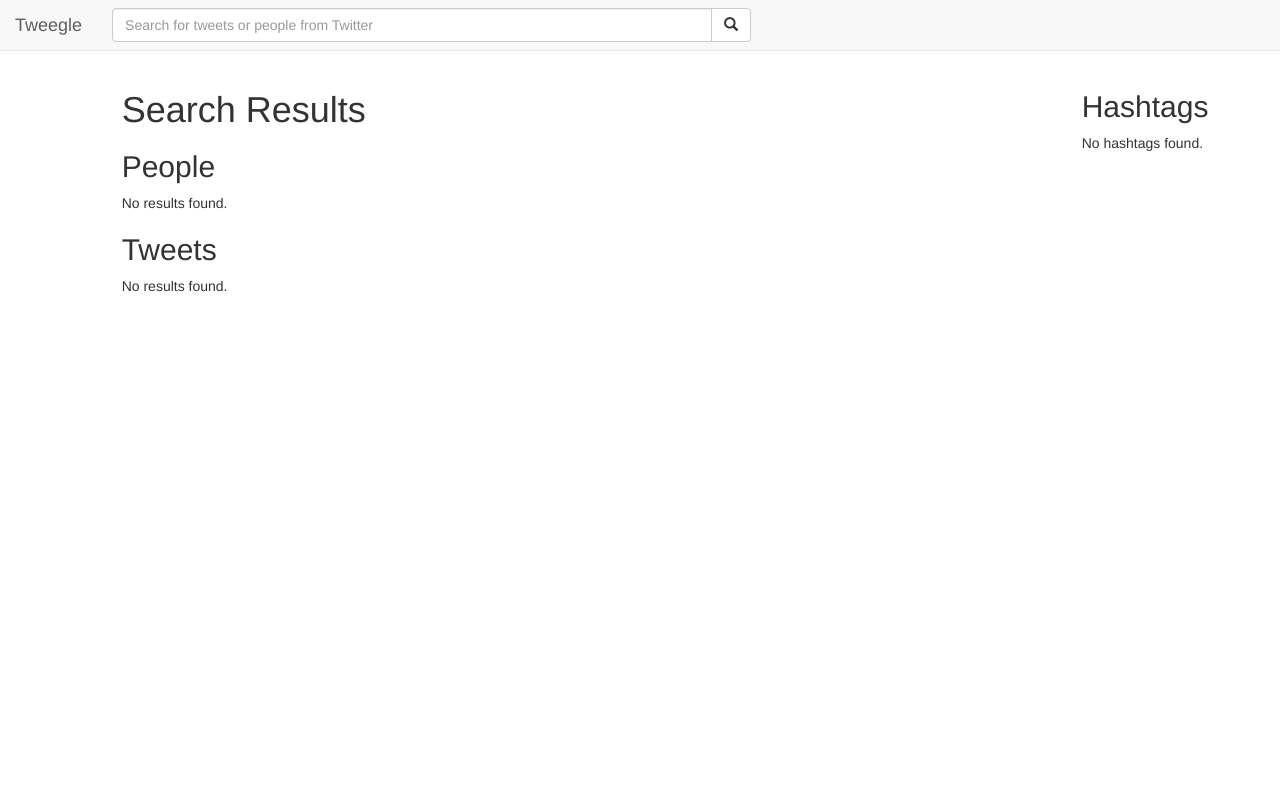
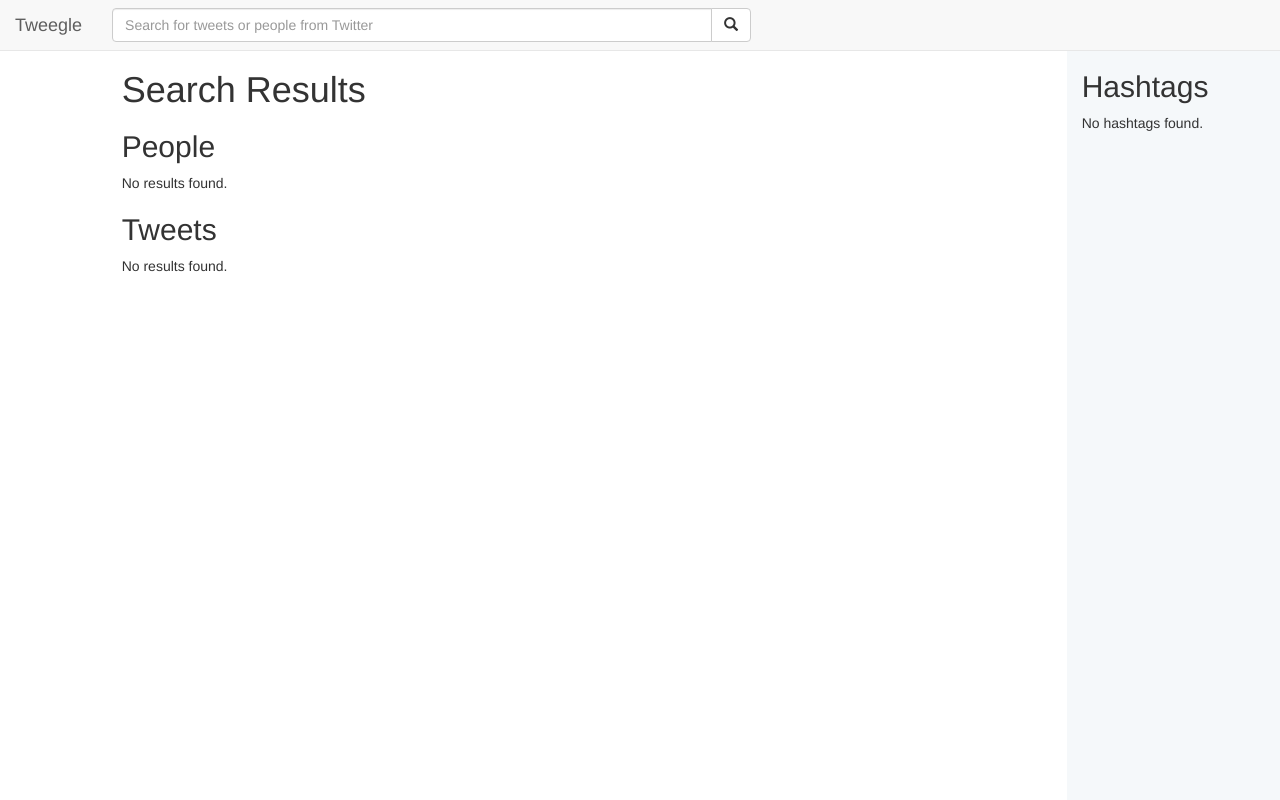
Before and after one commit to ashleyhsia0/tweegle, a Flask app: template templates/search_results.html in a window 1280 px wide. Run offline with Flask 2, Linux system fonts and the light colour scheme; the template is opened without the code that fills it, so the values that code supplies are empty; some libraries are stand-ins or nearby versions.

Commit message:
Stylize right column

```diff
--- a/static/css/styles.css
+++ b/static/css/styles.css
@@ -20,7 +20,7 @@
 
 /*SEARCH RESULTS*/
 body {
-    padding-top: 70px;
+    padding-top: 50px; /*Add top padding for fixed nav bar*/
 }
 
 .navbar-form {
@@ -34,3 +34,8 @@ body {
         width: 600px;
     }
 }
+
+#right-col {
+    background-color: #f5f8fa;
+    height: calc(100vh - 50px); /*Extend to bottom of page*/
+}
--- a/templates/search_results.html
+++ b/templates/search_results.html
@@ -57,14 +57,18 @@
         {% endif %}
       </div><!-- /left column -->
 
-      <div class="hidden-xs col-md-2"><!-- right column -->
+      <div class="hidden-xs col-md-2" id="right-col"><!-- right column -->
         <h2>Hashtags</h2>
         {% if sorted_hashtags %}
-          {% for hashtag in sorted_hashtags %}
-            <a href="/search?q=%23{{ hashtag.0 }}">&num;{{ hashtag.0 }}</a> <span class="badge">{{ hashtag.1 }}</span>
-          {% endfor %}
+          <p>
+            {% for hashtag in sorted_hashtags %}
+              <a href="/search?q=%23{{ hashtag.0 }}">&num;{{ hashtag.0 }}</a> <span class="badge">{{ hashtag.1 }}</span><br>
+            {% endfor %}
+          </p>
         {% else %}
-          No hashtags found.
+          <p>
+            No hashtags found.
+          </p>
         {% endif %}
       </div><!-- /right column -->
     </div>
```
